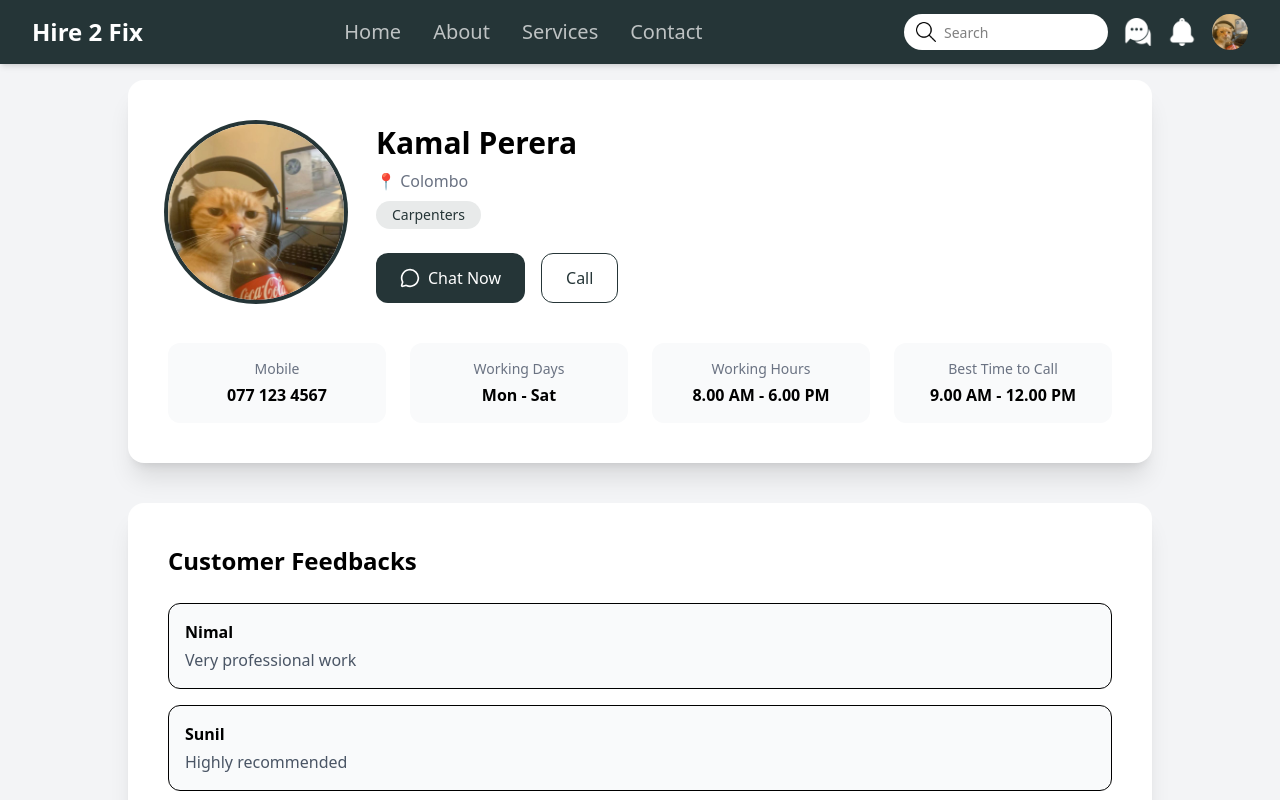
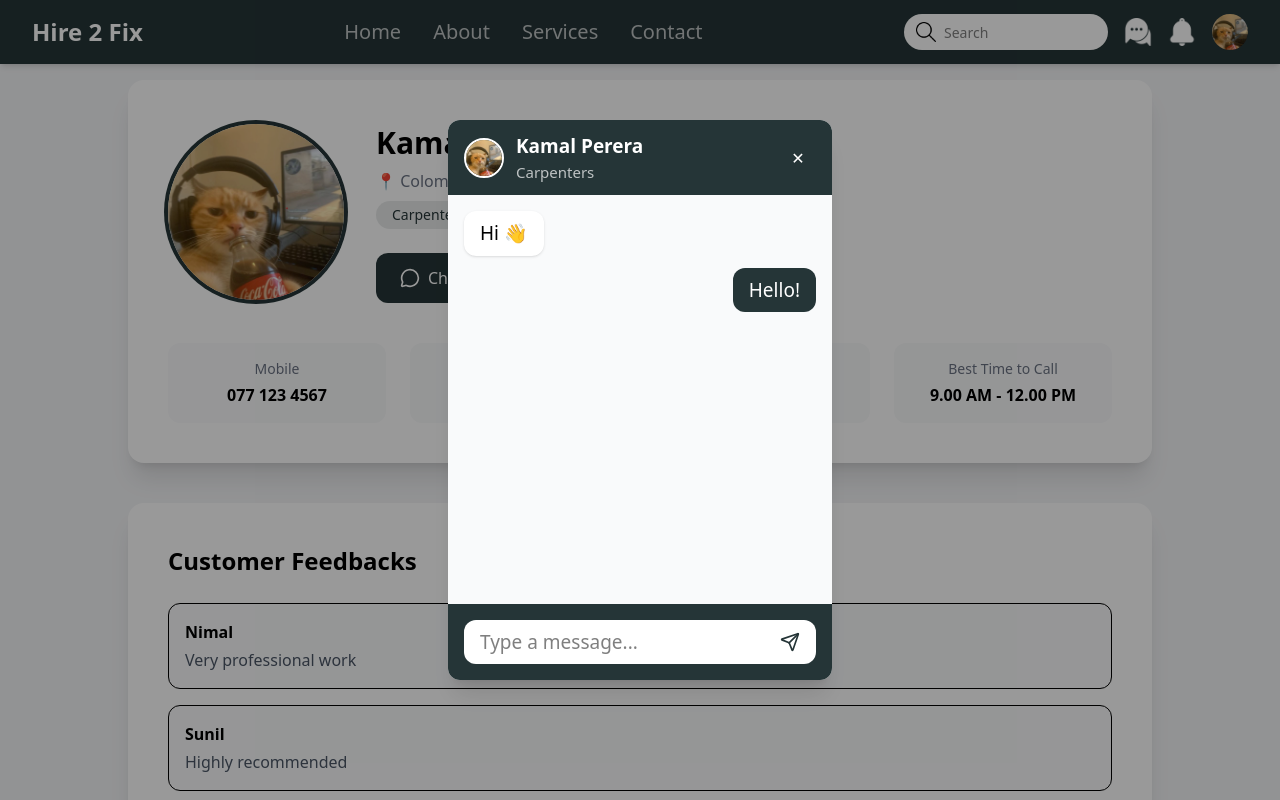
Before and after one commit to RaviRash2k/hire2-fix, a React (Vite) app in the folder frontend/: page /technician/1 in a window 1280 px wide. Both pictures are taken after a click on the button "Chat Now". Shown: the top 800 px of the page. Built offline with nearby package versions, Linux system fonts and the light colour scheme.

Commit message:
create messaging ui

```diff
--- a/frontend/src/App.jsx
+++ b/frontend/src/App.jsx
@@ -8,14 +8,16 @@ import Services from './pages/Services'
 import Contact from './pages/Contact'
 import TechnicianList from './pages/TechnicianList'
 import Profile from './pages/Profile'
+import ChatPopup from './components/ChatPopup'
 
 const App = () => {
 
   const [state, setState] = useState("notification");
 
   return (
-    <div>
+    <>
       <Navbar state={state} setState={setState}/>
+
       <Routes>
         <Route path='/' element={<Home state={state}/>} />
         <Route path='/about' element={<About/>} />
@@ -25,7 +27,9 @@ const App = () => {
         <Route path='/categories' element={<TechnicianList/>} />
         <Route path="/technician/:id" element={<Profile />} />
       </Routes>
-    </div>
+
+      <ChatPopup />
+    </>
   )
 }
 
--- a/frontend/src/assets/assets.js
+++ b/frontend/src/assets/assets.js
@@ -74,6 +74,7 @@ export const chats = [
     name: "Nimal Perera",
     message: "Bro, can you fix my website?",
     time: "2m",
+    job: "Carpenters",
     online: true,
   },
   {
@@ -81,6 +82,7 @@ export const chats = [
     name: "Kasun Silva",
     message: "Puka sududa?",
     time: "10m",
+    job: "Electricians",
     online: false,
   },
   {
@@ -88,6 +90,7 @@ export const chats = [
     name: "Amal Fernando",
     message: "Thanks machan ❤️",
     time: "1h",
+    job: "Carpenters",
     online: true,
   },
 ]
@@ -141,5 +144,20 @@ export const workers = [
       { user: "Nimal", comment: "Very professional work" },
       { user: "Sunil", comment: "Highly recommended" }
     ]
+  },
+
+  {
+    id: 2,
+    name: "Nalin Silva",
+    job: "Carpenters",
+    location: "Colombo",
+    phone: "077 123 4567",
+    workingDays: "Mon - Sat",
+    workingHours: "8.00 AM - 6.00 PM",
+    bestTime: "9.00 AM - 12.00 PM",
+    image: profile1,
+    feedbacks: [
+      { user: "Nimal", comment: "Very professional work" }
+    ]
   }
 ]
--- /dev/null
+++ b/frontend/src/components/ChatPopup.jsx
@@ -0,0 +1,78 @@
+import React from "react"
+import { useChatStore } from "../store/chatStore"
+import { X, Send } from "lucide-react"
+
+const ChatPopup = () => {
+  const { isOpen, activeUser, closeChat } = useChatStore()
+
+  if (!isOpen) return null
+
+  return (
+    <div className="fixed inset-0 bg-black/40 z-50 flex items-end lg:items-center justify-center">
+
+      <div className="bg-white w-[75%] m-auto lg:w-96 h-[70vh] rounded-t-xl lg:rounded-xl shadow-xl flex flex-col overflow-hidden">
+
+        {/* header */}
+        <div className="bg-theme px-4 py-3 flex items-center justify-between">
+
+        <div className="flex items-center gap-3">
+            <img
+            src={activeUser?.image}
+            alt={activeUser?.name}
+            className="w-10 h-10 rounded-full object-cover border-2 border-white"
+            />
+
+            <div>
+            <p className="font-semibold text-white text-[14px] xl:text-[19px]">
+                {activeUser? activeUser.name : "User"}
+            </p>
+            <p className="text-white/70 text-[10px] xl:text-[15px]">
+                {activeUser? activeUser.job : "carpenter"}
+            </p>
+            </div>
+        </div>
+
+        {/* close */}
+        <button
+            onClick={closeChat}
+            className="w-9 h-9 flex items-center justify-center rounded-full text-white hover:text-theme hover:bg-white/40"
+        >
+            ✕
+        </button>
+
+        </div>
+
+        {/* msg */}
+        <div className="flex-1 overflow-y-auto p-4 bg-gray-50 space-y-3
+                        text-[14px] xl:text-[19px]">
+
+          <div className="w-fit max-w-[75%] bg-white px-4 py-2 rounded-xl shadow">
+            Hi 👋
+          </div>
+
+          <div className="w-fit max-w-[75%] ml-auto bg-theme text-white px-4 py-2 rounded-xl">
+            Hello!
+          </div>
+        </div>
+
+        {/* input */}
+        <div className="bg-theme p-4">
+          <div className="flex items-center gap-3 bg-white rounded-xl px-4 py-2">
+            <input
+              className="flex-1 outline-none bg-transparent
+                         text-[14px] xl:text-[19px]"
+              placeholder="Type a message..."
+            />
+
+            <button className="text-theme">
+              <Send size={20} />
+            </button>
+          </div>
+        </div>
+
+      </div>
+    </div>
+  )
+}
+
+export default ChatPopup
--- a/frontend/src/components/Message.jsx
+++ b/frontend/src/components/Message.jsx
@@ -1,8 +1,12 @@
 import React from 'react'
 import profileImg from "../assets/profile_1.jpg"
 import {chats} from "../assets/assets.js"
+import { useChatStore } from "../store/chatStore"
 
 const Message = () => {
+
+  const { openChat } = useChatStore()
+
   return (
     <div className="bg-white shadow-lg h-full overflow-y-auto p-4 xl:p-6 scrollbar-hide">
 
@@ -21,6 +25,7 @@ const Message = () => {
         {chats.map((chat) => (
           <div
             key={chat.id}
+            onClick={() => openChat(chat)}
             className="flex items-center gap-4 mb-3 rounded-xl hover:bg-gray-100 cursor-pointer"
           >
             {/* Profile */}
--- a/frontend/src/components/Navbar.jsx
+++ b/frontend/src/components/Navbar.jsx
@@ -14,8 +14,8 @@ const Navbar = ({ state, setState }) => {
   const [openProfile, setOpenProfile] = useState(false)
   const [openPanel, setOpenPanel] = useState(null)
   const profileRef = useRef(null)
-  const panelRef = useRef(null)
-  const panelWrapperRef = useRef(null)
+  const messageRef = useRef(null)
+  const notificationRef = useRef(null)
   const navigate = useNavigate()
   const location = useLocation();
   const [nav, setNav] = useState('/')
@@ -30,21 +30,30 @@ const Navbar = ({ state, setState }) => {
   useEffect(() => {
     const handleClickOutside = (e) => {
 
-      if (profileRef.current && !profileRef.current.contains(e.target)) {
-        setOpenProfile(false)
+      if (
+        openPanel === "message" &&
+        messageRef.current &&
+        !messageRef.current.contains(e.target)
+      ) {
+        setOpenPanel(null)
       }
 
       if (
-        panelWrapperRef.current &&
-        !panelWrapperRef.current.contains(e.target)
+        openPanel === "notification" &&
+        notificationRef.current &&
+        !notificationRef.current.contains(e.target)
       ) {
         setOpenPanel(null)
+      }
+
+      if (profileRef.current && !profileRef.current.contains(e.target)) {
+        setOpenProfile(false)
       }
     }
 
     document.addEventListener("mousedown", handleClickOutside)
     return () => document.removeEventListener("mousedown", handleClickOutside)
-  }, [])
+  }, [openPanel])
 
 
   return (
@@ -130,7 +139,7 @@ const Navbar = ({ state, setState }) => {
             </div>
 
             {/* message */}
-            <div className="relative" ref={panelWrapperRef}>
+            <div className="relative" ref={messageRef}>
               <img
                 src={chatIcon}
                 className="w-6 h-6 lg:w-7 lg:h-7 cursor-pointer"
@@ -148,7 +157,7 @@ const Navbar = ({ state, setState }) => {
             </div>
 
             {/* notification */}
-            <div className="relative" ref={panelWrapperRef}>
+            <div className="relative" ref={notificationRef}>
               <img
                 src={notificationIcon}
                 className="w-6 h-6 lg:w-7 lg:h-7 cursor-pointer"
--- a/frontend/src/pages/Profile.jsx
+++ b/frontend/src/pages/Profile.jsx
@@ -3,11 +3,14 @@ import { useParams } from "react-router-dom"
 import { workers } from "../assets/assets"
 import { MessageCircle } from "lucide-react"
 import DetailCard from '../components/DetailCard'
+import { useChatStore } from "../store/chatStore"
+
 
 const Profile = () => {
   const { id } = useParams()
   const technician = workers.find(w => w.id === Number(id))
   const [newFeedback, setNewFeedback] = useState("")
+  const { openChat } = useChatStore()
 
   if (!technician) return <p>Technician not found</p>
 
@@ -43,7 +46,7 @@ const Profile = () => {
 
           {/* ACTIONS */}
           <div className="flex flex-wrap justify-center md:justify-start gap-4 mt-6">
-            <button className="flex items-center gap-2 bg-theme text-white px-6 py-3 rounded-xl hover:bg-theme/80 transition">
+            <button className="flex items-center gap-2 bg-theme text-white px-6 py-3 rounded-xl hover:bg-theme/80 transition" onClick={() => openChat(technician)}>
               <MessageCircle size={20} />
               Chat Now
             </button>
--- /dev/null
+++ b/frontend/src/store/chatStore.js
@@ -0,0 +1,12 @@
+import { create } from "zustand";
+
+export const useChatStore = create((set) => ({
+  isOpen: false,
+  activeUser: null,
+
+  openChat: (user) =>
+    set({ isOpen: true, activeUser: user }),
+
+  closeChat: () =>
+    set({ isOpen: false, activeUser: null }),
+}));
```
